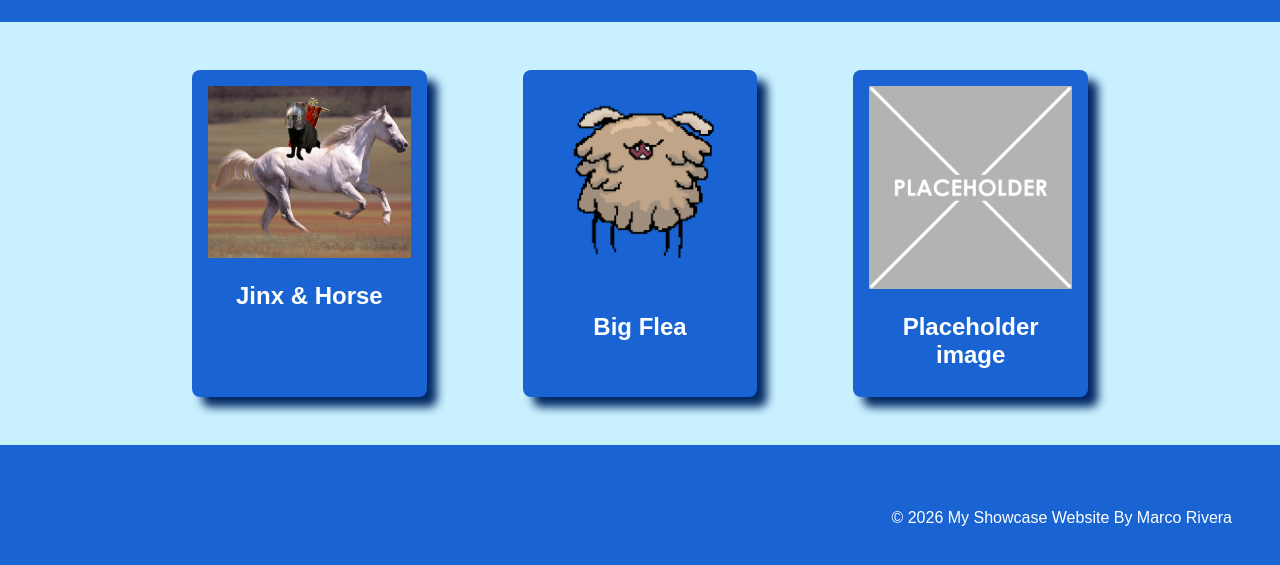
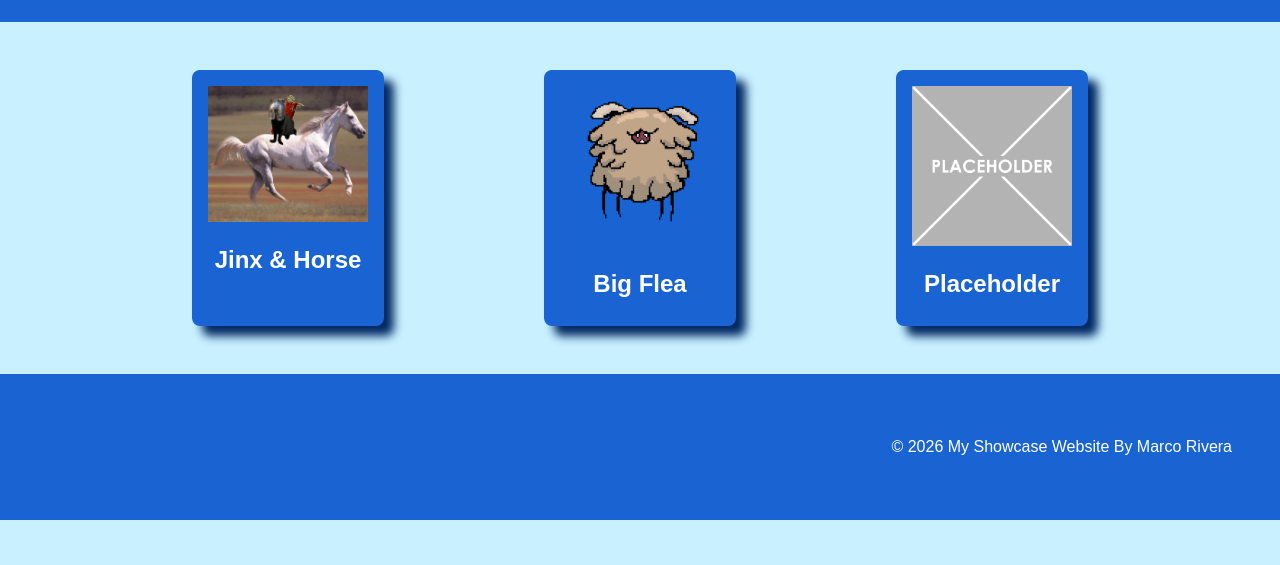
Before and after one commit to Im-Marcinq/MyYear10Website2, a plain HTML site: page index.html in a window 1280 px wide. Shown: the part 319-884 px from the top of the page. After the commit the page ends 839 px from the top, so only its background shows below. Drawn offline with Linux system fonts and the light colour scheme.

Commit message:
Raghhhhh

```diff
--- a/index.html
+++ b/index.html
@@ -36,7 +36,7 @@
             </div>
             <div class="topic-card">
                 <img src="images/placeholder-1024x1024.png" alt="change this too!">
-                <h2 class="topic-card-text">Placeholder image</h2>
+                <h2 class="topic-card-text">Placeholder</h2>
             </div>
         </div>
     </section>
--- a/style.css
+++ b/style.css
@@ -46,7 +46,7 @@ img {
 .topic-content{
     display: grid;
     grid-template-columns: repeat(3, 1fr);
-    gap: 6em;
+    gap: 10em;
     /* bring the whole section in off the sides of the page */
     width: 70%;
     /* top margin of 3em and center right/left */
```
